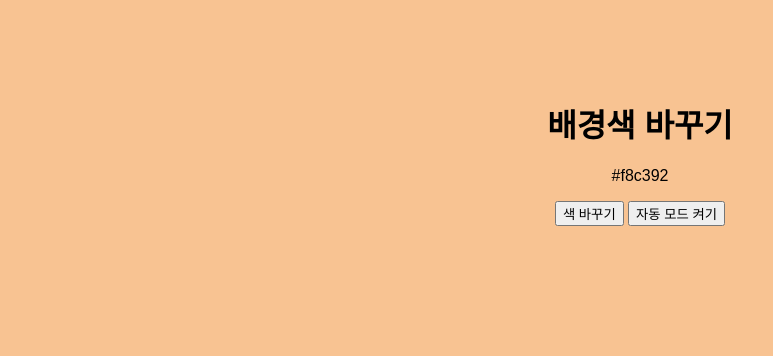
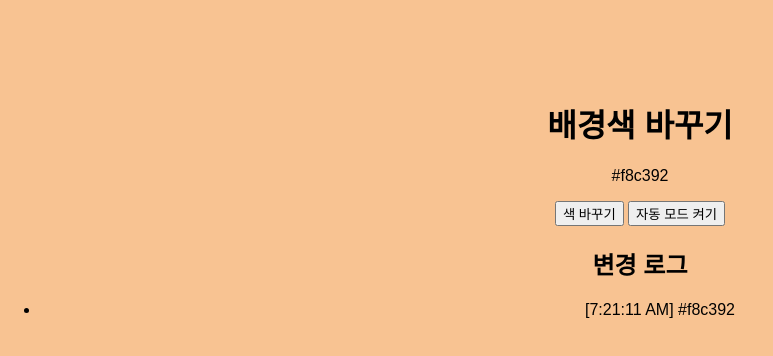
Before and after one commit to calvin2001/color-change, a plain HTML site: page index.html in a window 1280 px wide. Both pictures are taken after a click on the button "색 바꾸기". Shown: the whole page, without its empty margins (0-773 px from the left). Drawn offline with Linux system fonts and the light colour scheme.

Commit message:
색상 변경 로그 기능 추가

```diff
--- a/index.html
+++ b/index.html
@@ -12,6 +12,8 @@
         <p id="color-change">#ffffff</p>
         <button id="change-btn">색 바꾸기</button>
         <button id="auto-btn">자동 모드 켜기</button>
+        <h2>변경 로그</h2>
+        <ul id="log-list"></ul>
     </div>
     <script src="script.js"></script>
 </body>
--- a/script.js
+++ b/script.js
@@ -1,15 +1,25 @@
 const btn = document.getElementById('change-btn');
 const code = document.getElementById('color-change');
 const autoBtn = document.getElementById('auto-btn');
+const logList = document.getElementById('log-list');
 
 let autoMode = false;
 let intervalId = null;
+
+//로그 추가 함수
+function addLog(color) {
+    const time = new Date().toLocaleTimeString();
+    const li = document.createElement('li');
+    li.textContent = `[${time}] ${color}`;
+    logList.prepend(li);
+}
 
 // 랜덤 색상 생성 함수
 function changeColor() {
     const randomColor = '#' + Math.floor(Math.random() * 16777215).toString(16).padStart(6, '0');
     document.body.style.backgroundColor = randomColor;
     code.textContent = randomColor;
+    addLog(randomColor);
 }
 
 btn.addEventListener('click', changeColor);
```
